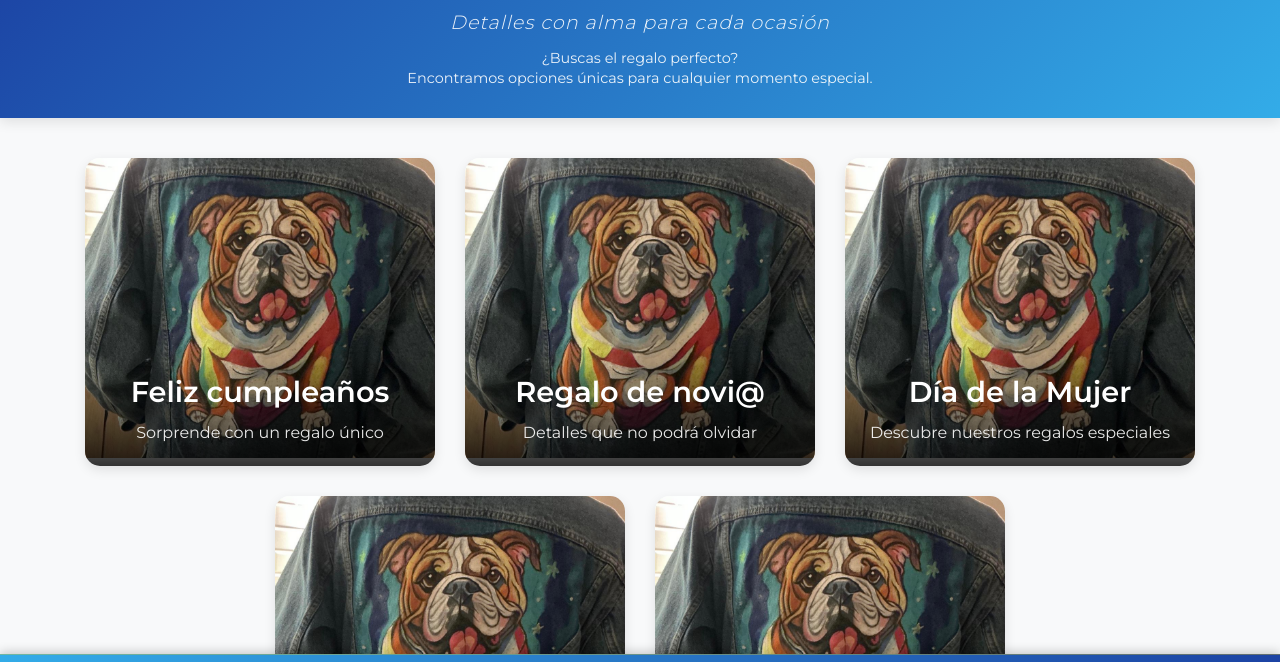
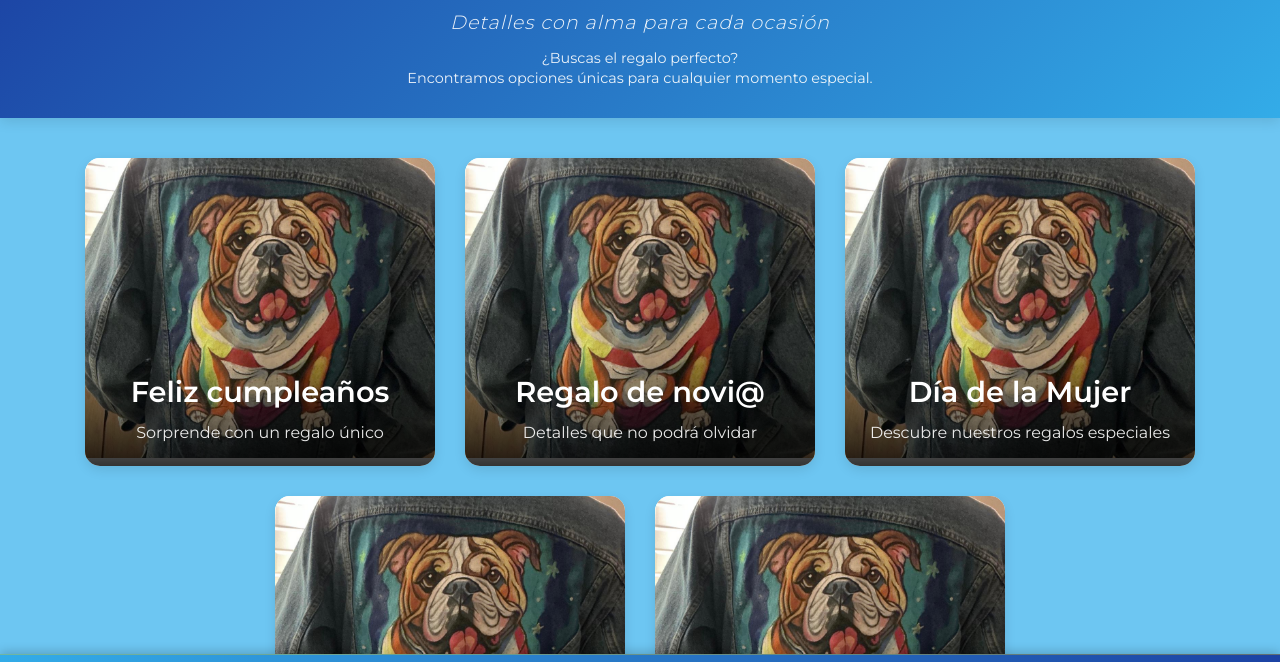
Before and after one commit to WilliamSuarez2006/Milregalos, a plain HTML site: page index.html in a window 1280 px wide. Shown: the part 97-759 px from the top of the page. Drawn offline with nearby package versions, Linux system fonts and the light colour scheme; a web font is replaced by a local one.

Commit message:
otro color

```diff
--- a/estilo.css
+++ b/estilo.css
@@ -5,7 +5,7 @@
     --color-secundario: #33ACE8;
     --color-terciario: #20c997;
     --color-texto: #333;
-    --color-fondo: #f8f9fa;
+    --color-fondo: #6DC6F2;
     --color-blanco: #fff;
     --color-negro: #000;
     --sombra: 0 4px 12px rgba(0, 0, 0, 0.1);
```
